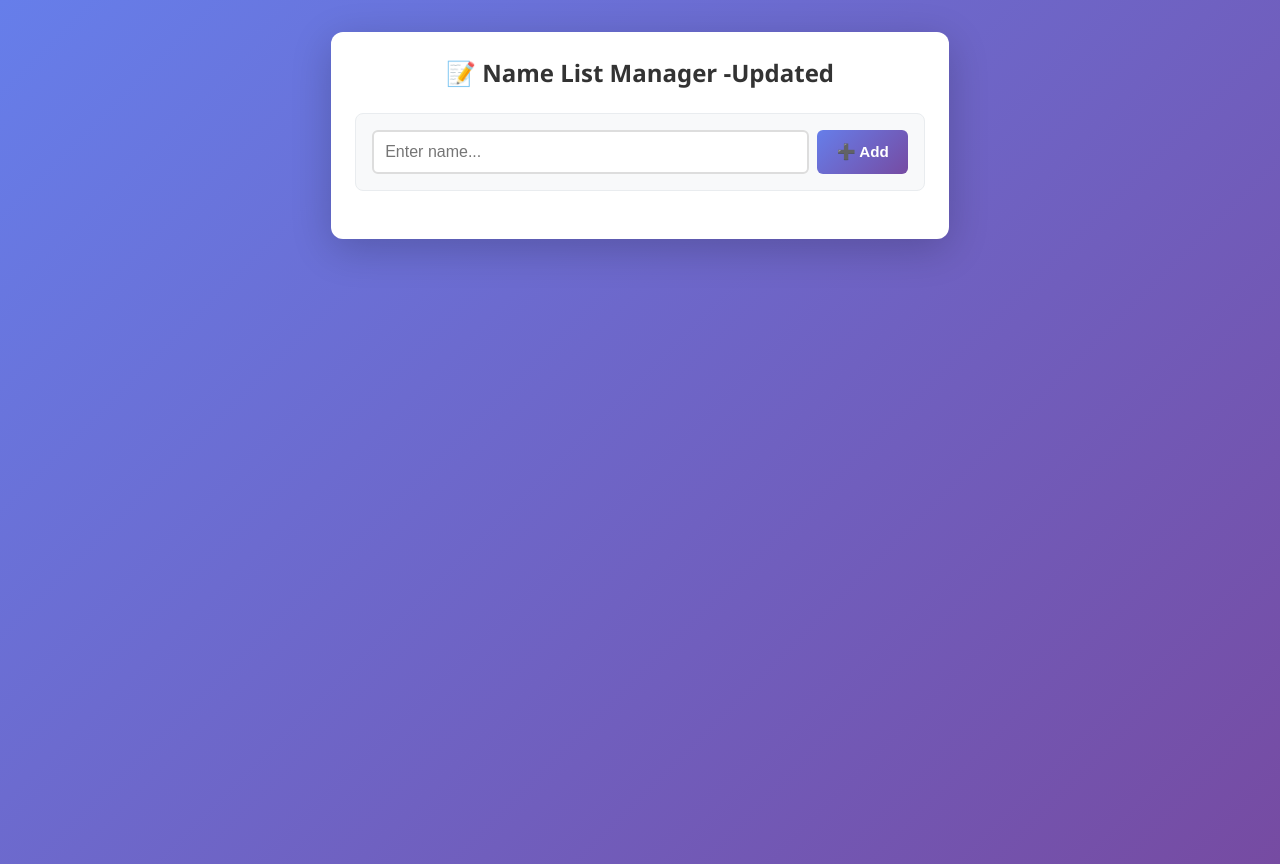
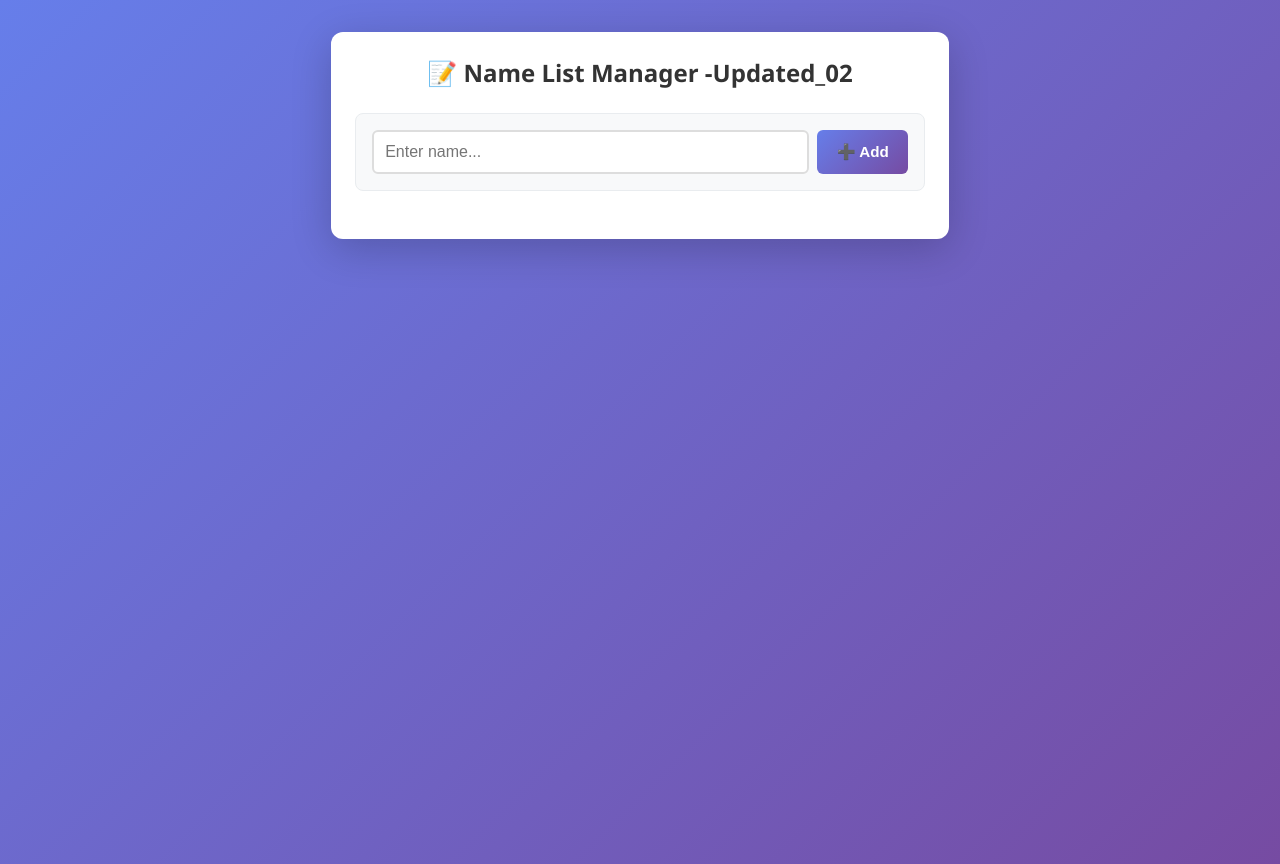
Before and after one commit to chintitomasud3/-ostad_module_7_monitoring, a plain HTML site: page Front_end/index.html in a window 1280 px wide. Drawn offline with Linux system fonts and the light colour scheme; no server answers.

Commit message:
Update index.html

```diff
--- a/Front_end/index.html
+++ b/Front_end/index.html
@@ -159,7 +159,7 @@
 </head>
 <body>
   <div class="container">
-    <h2>📝 Name List Manager -Updated</h2>
+    <h2>📝 Name List Manager -Updated_02</h2>
 
     <div id="statusMsg" class="status-msg"></div>
 
```
